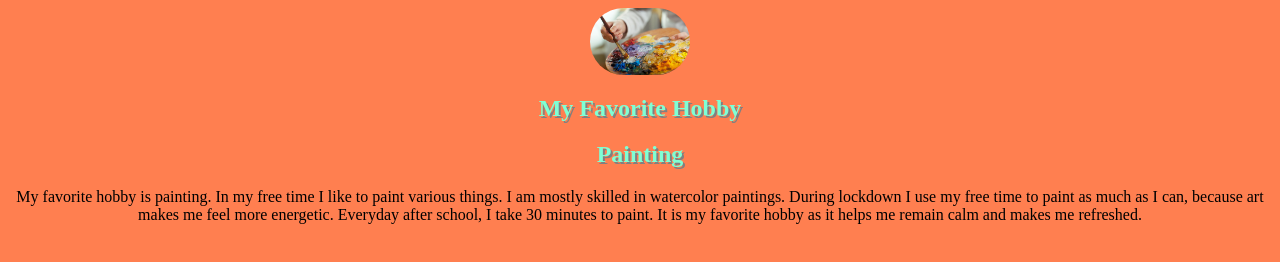
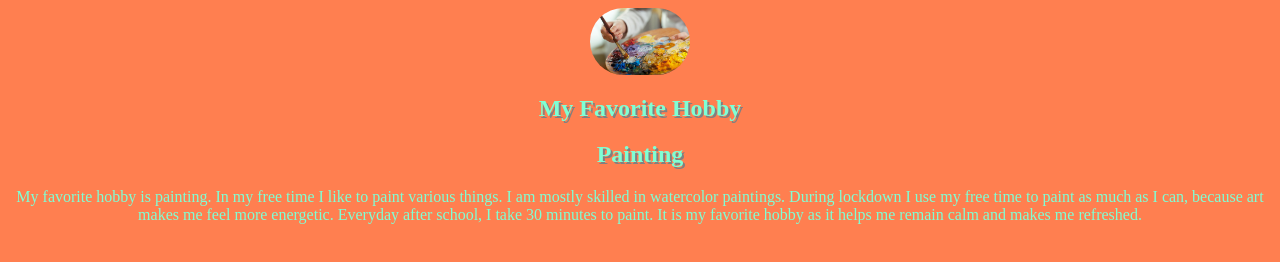
Before and after one commit to AbhipshaCoder/Personal-Website, a plain HTML site: page index.html in a window 1280 px wide. Drawn offline with Linux system fonts and the light colour scheme.

Commit message:
Add files via upload

```diff
--- a/style.css
+++ b/style.css
@@ -13,7 +13,7 @@ h2{
     color: aquamarine;
 }
 
-#p{
+p{
     color: aquamarine;
 }
 
```
